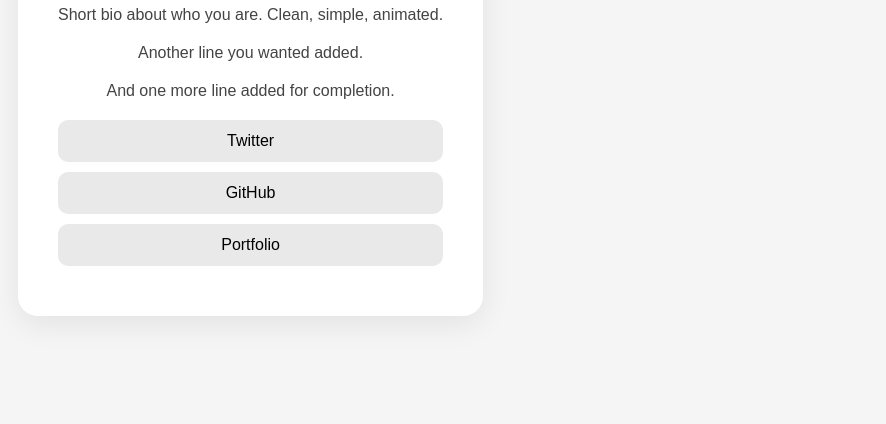
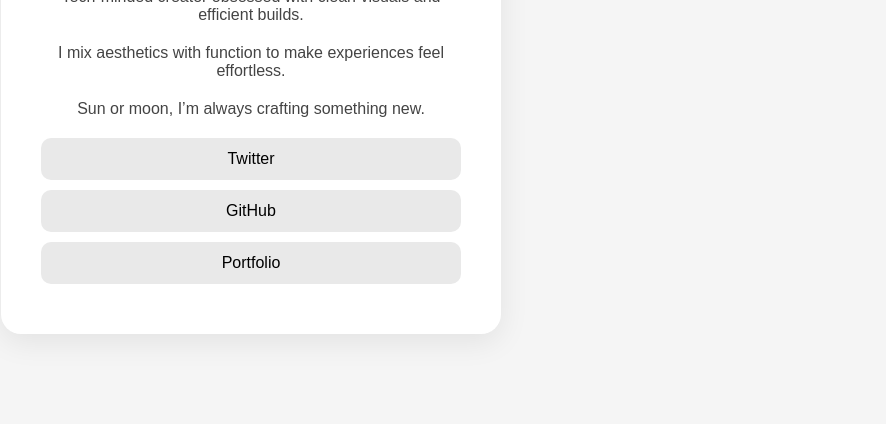
Before and after one commit to ziteybitey/ziteybitey.github.io, a plain HTML site: page index.html in a window 1280 px wide. Shown: the part 376-800 px from the top of the page, without its empty margins (389-1275 px from the left). Drawn offline with Linux system fonts and the light colour scheme.

Commit message:
Change title and update bio in index.html
Updated the title and bio section to reflect new content.

```diff
--- a/index.html
+++ b/index.html
@@ -4,7 +4,7 @@
 <head>
   <meta charset="UTF-8" />
   <meta name="viewport" content="width=device-width, initial-scale=1.0" />
-  <title>My Profile</title>
+  <title>ZiteyBitey's Hub</title>
   <style>
     body {
       font-family: Arial, sans-serif;
@@ -145,9 +145,9 @@
   <div class="card">
     <img src="https://via.placeholder.com/130" class="pfp" />
     <h1>Your Name</h1>
-    <p>Short bio about who you are. Clean, simple, animated.</p>
-    <p>Another line you wanted added.</p>
-    <p>And one more line added for completion.</p>
+    <p>Tech-minded creator obsessed with clean visuals and efficient builds.</p>
+    <p>I mix aesthetics with function to make experiences feel effortless.  </p>
+    <p>Sun or moon, I’m always crafting something new.</p>
     <div class="links">
       <a href="#">Twitter</a>
       <a href="#">GitHub</a>
```
